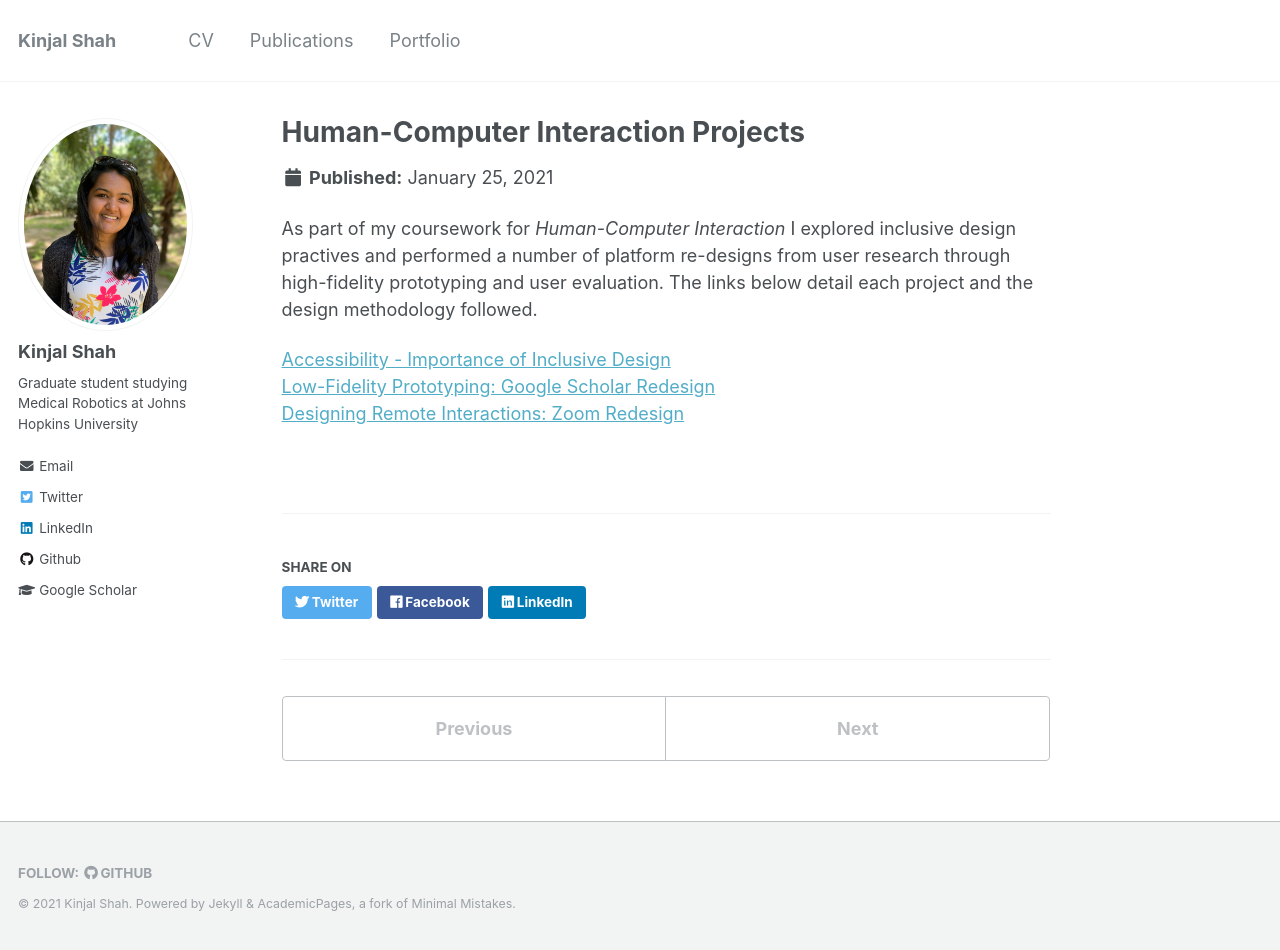
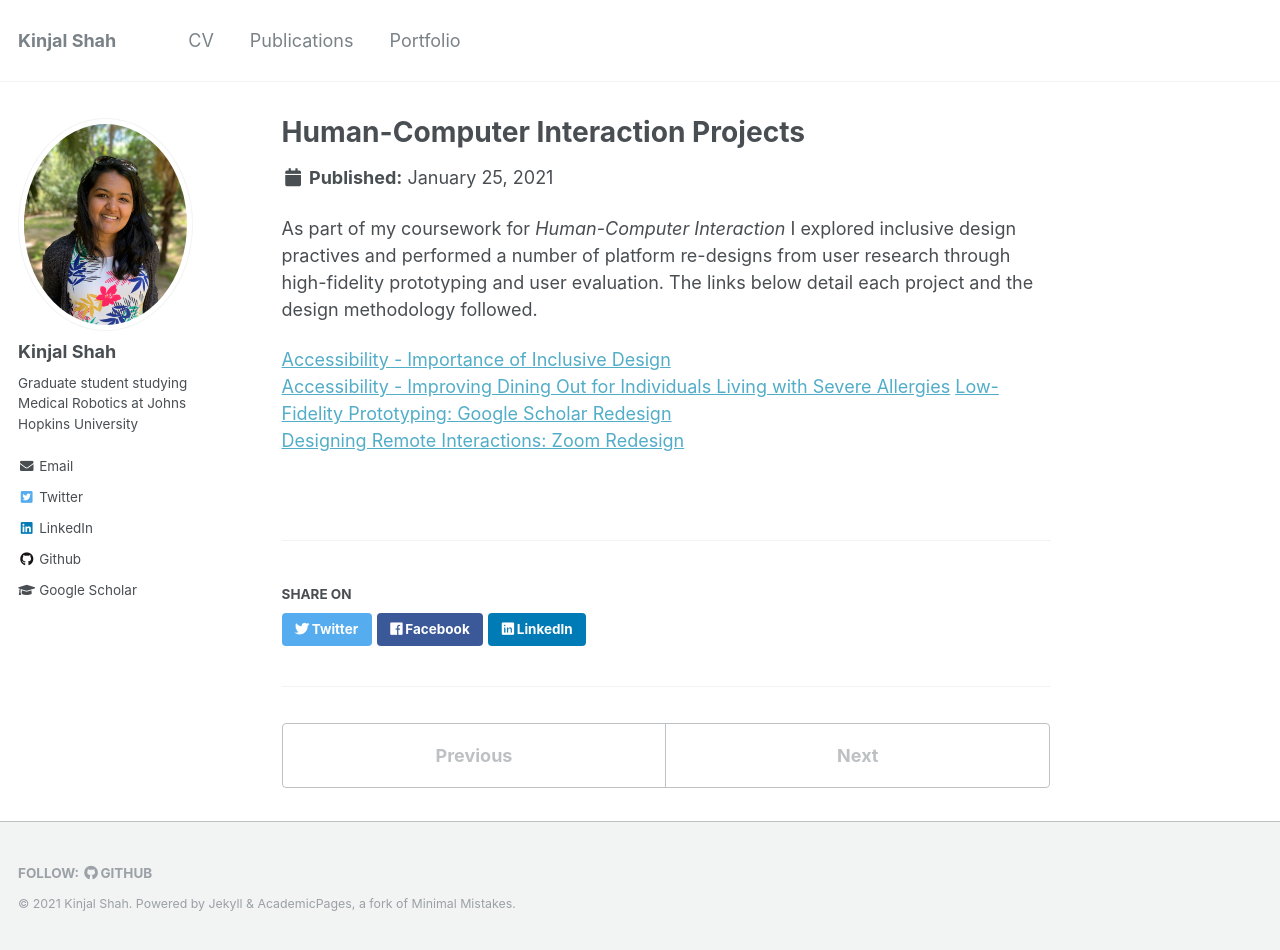
Before and after one commit to kinjmshah/kinjmshah.github.io, a Jekyll site: the page built from _portfolio/HCI_Main.md, in a window 1280 px wide and 950 px high. Built offline with Jekyll 4.4.1, drawn with Linux system fonts in a browser that asks for light colours.

Commit message:
Update HCI_Main.md

```diff
--- a/_portfolio/HCI_Main.md
+++ b/_portfolio/HCI_Main.md
@@ -5,6 +5,7 @@ permalink: /portfolio/HCI
 
 As part of my coursework for *Human-Computer Interaction* I explored inclusive design practives and performed a number of platform re-designs from user research through high-fidelity prototyping and user evaluation. The links below detail each project and the design methodology followed.
 
-[Accessibility - Importance of Inclusive Design](/portfolio/HCI-Inclusive-Design-Blog")
+[Accessibility - Importance of Inclusive Design](/portfolio/HCI-Inclusive-Design-Blog)
+[Accessibility - Improving Dining Out for Individuals Living with Severe Allergies](/portfolio/HCI-Accessibility)
 [Low-Fidelity Prototyping: Google Scholar Redesign](/portfolio/HCI-Low-Fid-Protyping)
 [Designing Remote Interactions: Zoom Redesign](/portfolio/HCI-Designing-Remote-Interactions)
```
